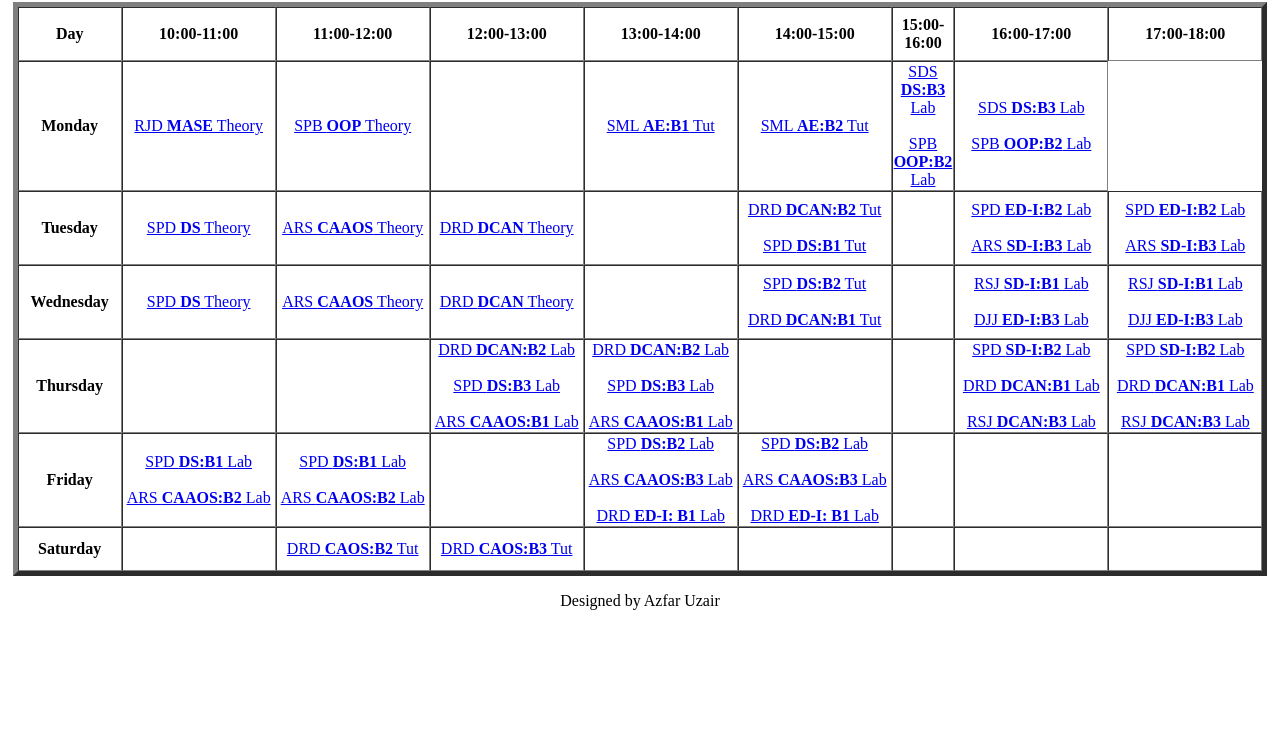
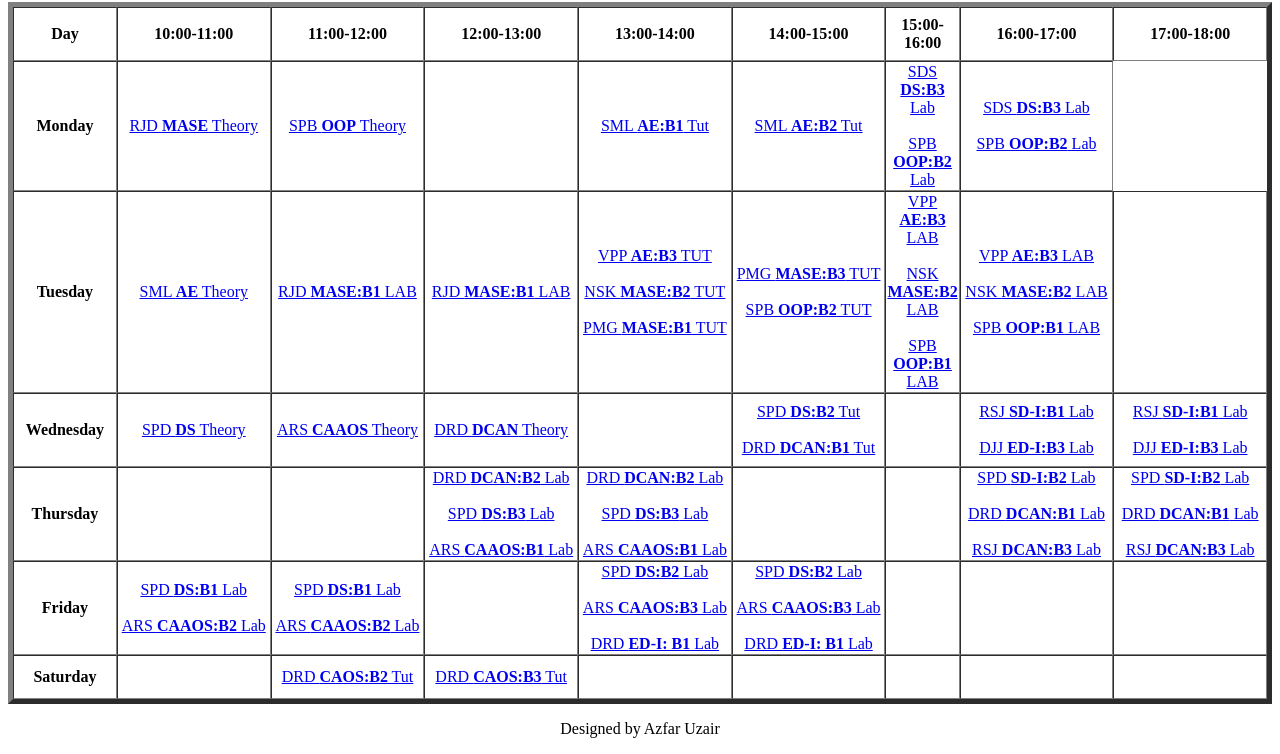
Before and after one commit to azfaruzair/TimeTable_SY_IT, a plain HTML site: page index.html in a window 1280 px wide. Shown: the part 78-832 px from the top of the page. Before the commit the page ends 800 px from the top, so only its background shows below. Drawn offline with Linux system fonts and the light colour scheme.

Commit message:
Update index.html

```diff
--- a/index.html
+++ b/index.html
@@ -64,16 +64,16 @@
 			<td align="center" height="50">
 				<b>Tuesday</b>
 			</td>
-			<td align="center" height="70"><a href="http://meet.google.com/fco-uynd-mgt" target="_blank">SPD <b>DS</b> Theory</a></td>
-			<td align="center" height="70"><a href="https://meet.google.com/cez-ztbd-vdn" target="_blank">ARS <b>CAAOS</b> Theory</a></td>
-			<td align="center" height="70"><a href="https://meet.google.com/zpy-qpau-git" target="_blank">DRD <b>DCAN</b> Theory</a></td>
+			<td align="center" height="70"><a href="https://meet.google.com/qyj-rwac-msi" target="_blank">SML <b>AE</b> Theory</a></td>
+			<td align="center" height="70"><a href="https://meet.google.com/snx-qykc-uho" target="_blank">RJD <b>MASE:B1</b> LAB</a></td>
+			<td align="center" height="70"><a href="https://meet.google.com/snx-qykc-uho" target="_blank">RJD <b>MASE:B1</b> LAB</a></td>
 
-            <td align="center" height="70"> </td>
+            <td align="center" height="70"><a href="https://meet.google.com/miw-xipo-pru" target="blank">VPP <b>AE:B3</b> TUT</a><br><br><a href="https://meet.google.com/uib-ddpr-ein" target="blank"> NSK <b>MASE:B2</b> TUT</a><br><br><a href="https://meet.google.com/wsv-drsj-hje" target="blank"> PMG <b>MASE:B1</b> TUT</a></td>
 
-            <td align="center" height="70"><a href="https://meet.google.com/zpy-qpau-git" target="blank"> DRD <b>DCAN:B2</b> Tut</a><br><br><a href="http://meet.google.com/fco-uynd-mgt" target="blank"> SPD <b>DS:B1</b> Tut</a></td>
-            <td align="center" height="50"></td>
-            <td align="center" height="70"><a href="http://meet.google.com/fco-uynd-mgt" target="blank"> SPD <b>ED-I:B2</b> Lab</a><br><br><a href="https://meet.google.com/cez-ztbd-vdn" target="blank"> ARS <b>SD-I:B3</b> Lab</a></td>
-            <td align="center" height="70"><a href="http://meet.google.com/fco-uynd-mgt" target="blank"> SPD <b>ED-I:B2</b> Lab</a><br><br><a href="https://meet.google.com/cez-ztbd-vdn" target="blank"> ARS <b>SD-I:B3</b> Lab</a></td>
+            <td align="center" height="70"><a href="https://meet.google.com/wsv-drsj-hje" target="blank"> PMG <b>MASE:B3</b> TUT</a><br><br><a href="https://meet.google.com/gkq-opdp-hbh" target="blank"> SPB <b>OOP:B2</b> TUT</a></td>
+            <td align="center" height="70"><a href="https://meet.google.com/miw-xipo-pru" target="blank">VPP <b>AE:B3</b> LAB</a><br><br><a href="https://meet.google.com/uib-ddpr-ein" target="blank"> NSK <b>MASE:B2</b> LAB</a><br><br><a href="https://meet.google.com/gkq-opdp-hbh" target="blank"> SPB <b>OOP:B1</b> LAB</a></td>
+            <td align="center" height="70"><a href="https://meet.google.com/miw-xipo-pru" target="blank">VPP <b>AE:B3</b> LAB</a><br><br><a href="https://meet.google.com/uib-ddpr-ein" target="blank"> NSK <b>MASE:B2</b> LAB</a><br><br><a href="https://meet.google.com/gkq-opdp-hbh" target="blank"> SPB <b>OOP:B1</b> LAB</a></td>
+            <td align="center" height="70"></td>
 
 		</tr>
 		<tr>
```
